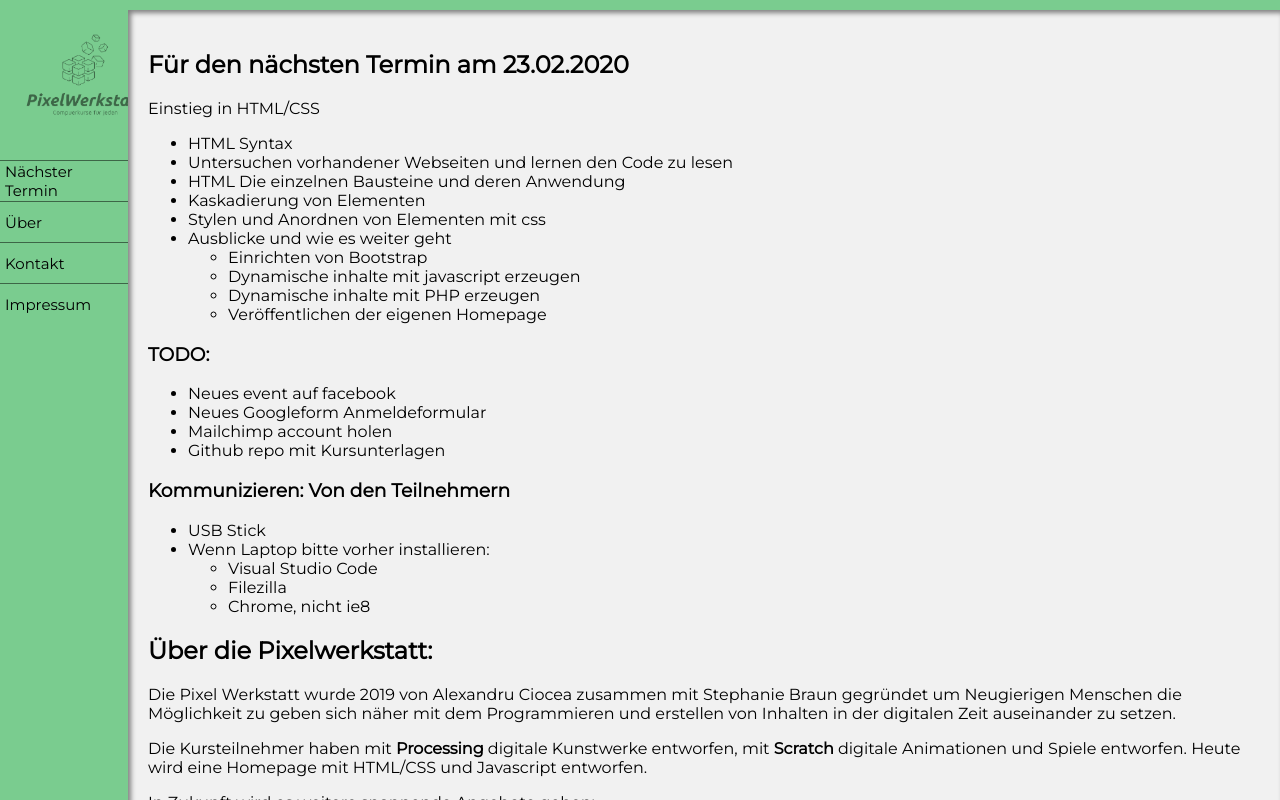
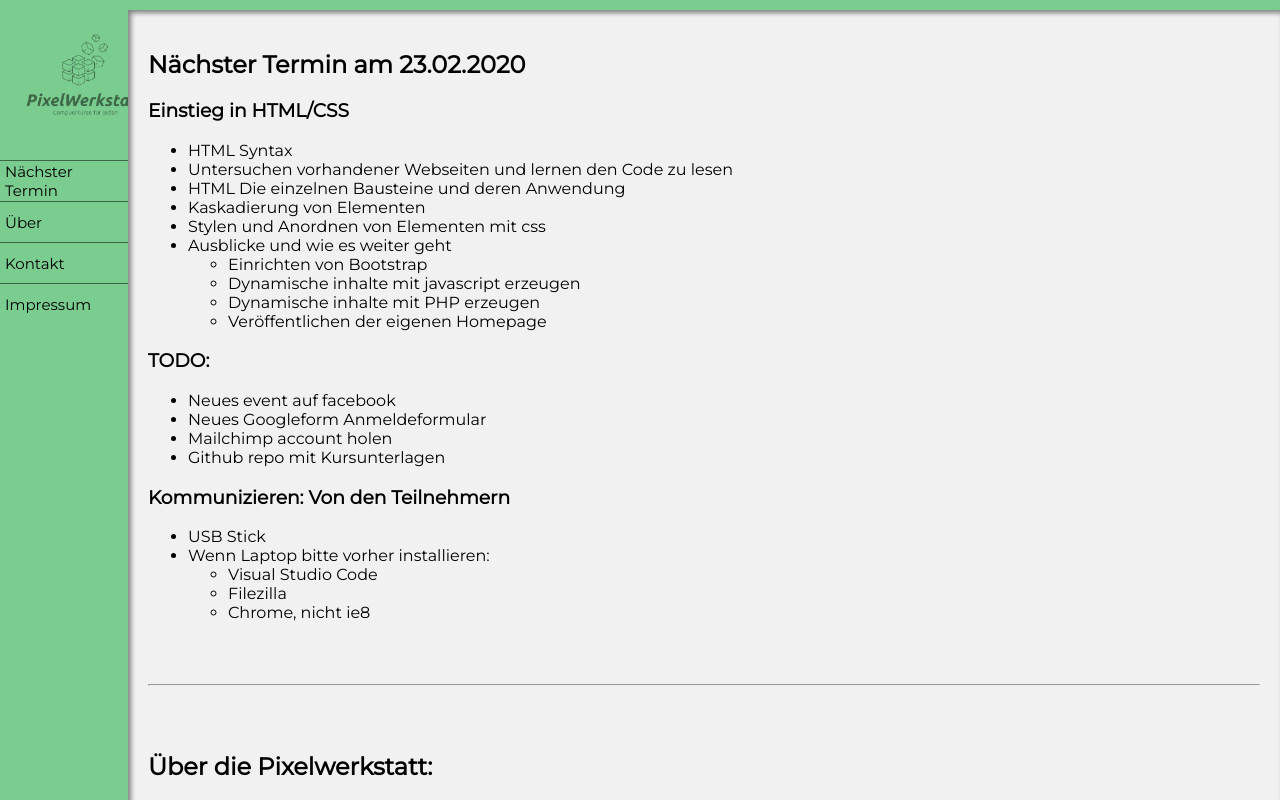
Before and after one commit to soma-web/PixelWerkstatt_Html, a plain HTML site: page index.html in a window 1280 px wide. Drawn offline with Linux system fonts and the light colour scheme.

Commit message:
next event

```diff
--- a/index.html
+++ b/index.html
@@ -103,9 +103,9 @@
             </div>
             <div class="flex-item-content">
                 <article id="next-meeting">
-                    <h1>Für den nächsten Termin am 23.02.2020</h1>
+                    <h1>Nächster Termin am 23.02.2020</h1>
                     <p>
-                        Einstieg in HTML/CSS
+                        <h3>Einstieg in HTML/CSS</h3>
                         <ul>
                             <li>HTML Syntax</li>
                             <li>Untersuchen vorhandener Webseiten und lernen den Code zu lesen</li>
@@ -140,7 +140,11 @@
                         </ul>
                     </ul>
                 </article>
-
+                <br>
+                <br>
+                <hr/>
+                <br>
+                <br>
                 <article id="about">
                     <h1>Über die Pixelwerkstatt:</h1>
                     <p>Die Pixel Werkstatt wurde 2019 von Alexandru Ciocea zusammen mit Stephanie Braun gegründet um Neugierigen Menschen die Möglichkeit zu geben sich näher mit dem Programmieren
```
